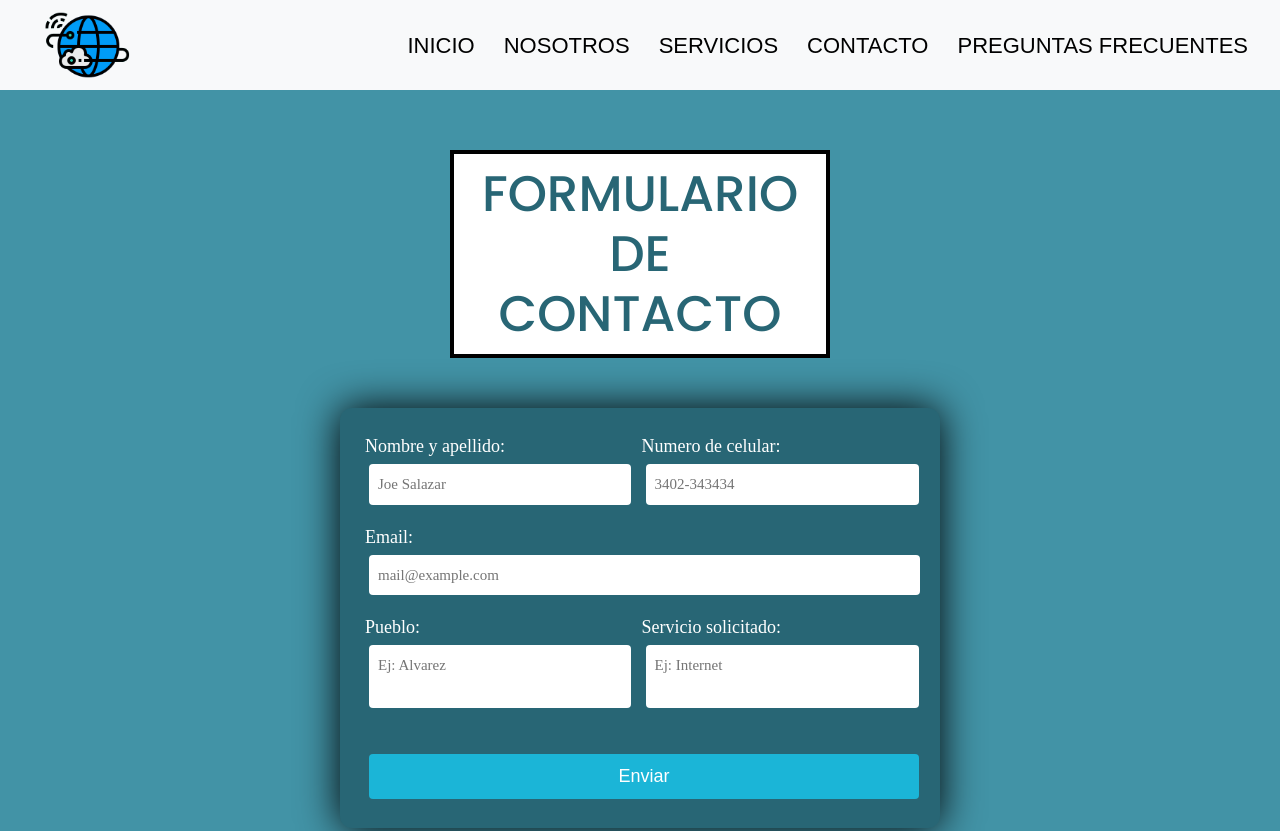
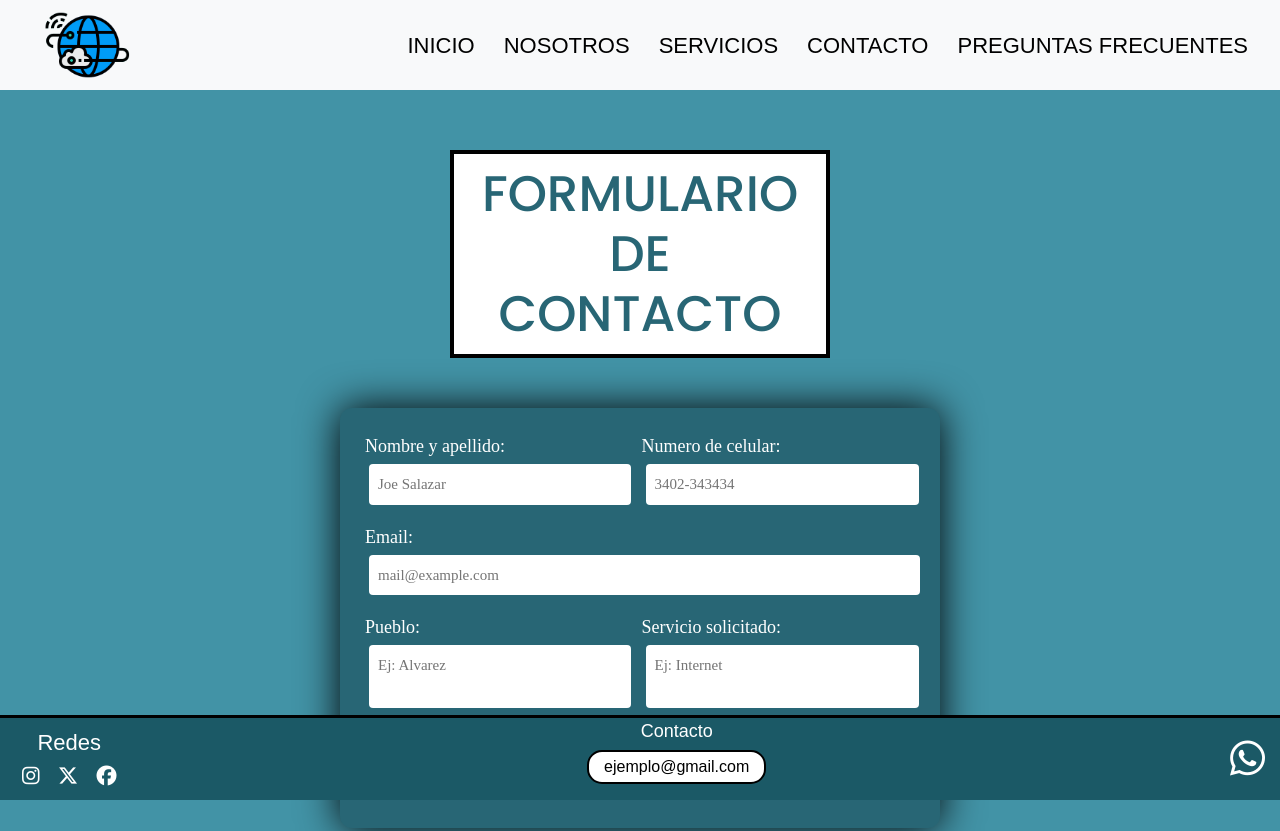
Before and after one commit to DionisioRodriguez/FirstProyect-1, a website: page pages/contacto.html in a window 1280 px wide. Shown: the top 831 px of the page. Drawn offline with nearby package versions, Linux system fonts and the light colour scheme.

Commit message:
Agregando boostrap en los footer con poco contenido

```diff
--- a/pages/contacto.html
+++ b/pages/contacto.html
@@ -113,7 +113,7 @@
             </form>
         </section>
     </main>
-    <footer class="footer">
+    <footer class="footer fixed-bottom">
         <div class="footer__redes--container">
             <p class="footer__redes--title">Redes</p>
             <a class="footer__link" href="https://www.instagram.com" target="_blank">
--- a/sass/style.scss
+++ b/sass/style.scss
@@ -190,7 +190,6 @@ body, header, footer {
 .section--form {
     @include flex(column, center, center);
     min-height: 60dvh;
-    margin-bottom: 124px;
 
     @include movile {
         margin-bottom: 0;
```
Also changed, not shown: index.html (+1 -1 lines), css/style.css, 1 other file.
